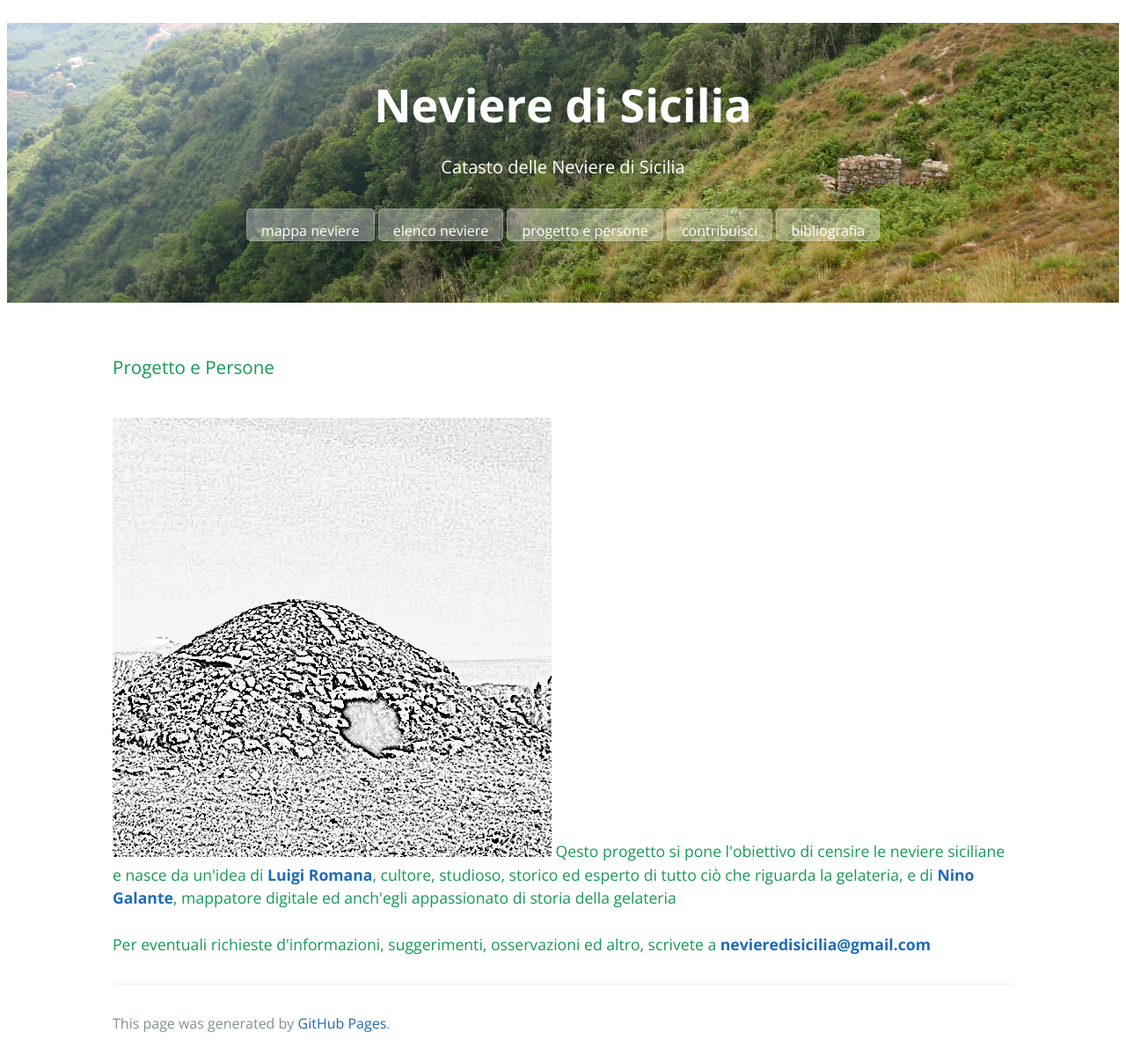
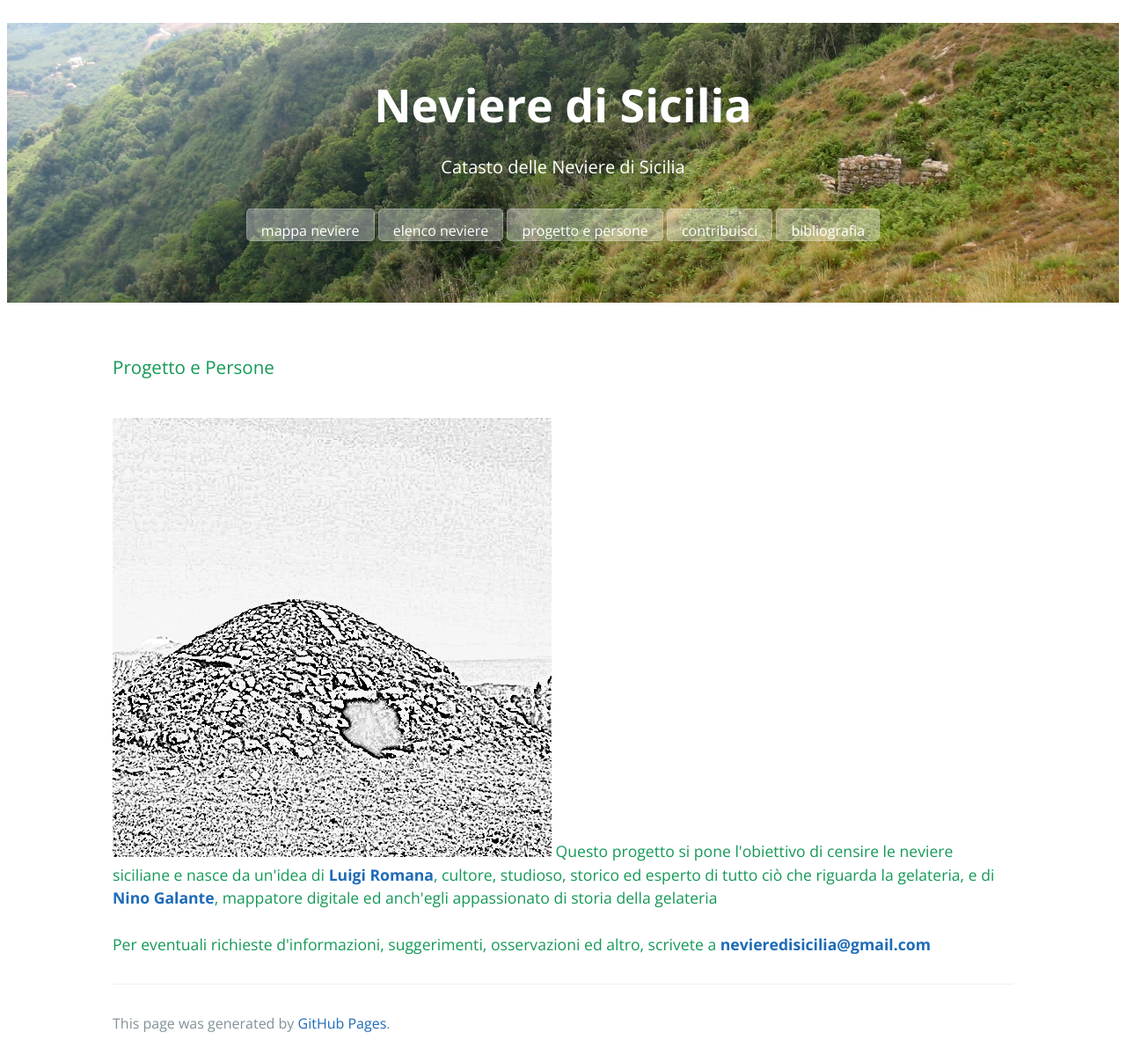
Before and after one commit to NeviereDiSicilia/nevieredisicilia.github.io, a Jekyll site: the page built from progetto.html, in a window 1280 px wide. Shown: the whole page at 88% size. Built offline with Jekyll 4.4.1, drawn with Linux system fonts in a browser that asks for light colours.

Commit message:
Update progetto.html

```diff
--- a/progetto.html
+++ b/progetto.html
@@ -5,5 +5,5 @@
 ---
 <h3>Progetto e Persone</h3><br/>
 
-<img src="images/logo_neviere_di sicilia_r.jpg" /> Qesto progetto si pone l'obiettivo di censire le neviere siciliane e nasce da un'idea di <a href="https://www.facebook.com/luigi.romana" target="_blank"><b>Luigi Romana</b></a>, cultore, studioso, storico ed esperto di tutto ciò che riguarda la gelateria, e di <a href="https://twitter.com/picomiles" target="_blank"><b>Nino Galante</b></a>, mappatore digitale ed anch'egli appassionato di storia della gelateria<br/><br/>
+<img src="images/logo_neviere_di sicilia_r.jpg" /> Questo progetto si pone l'obiettivo di censire le neviere siciliane e nasce da un'idea di <a href="https://www.facebook.com/luigi.romana" target="_blank"><b>Luigi Romana</b></a>, cultore, studioso, storico ed esperto di tutto ciò che riguarda la gelateria, e di <a href="https://twitter.com/picomiles" target="_blank"><b>Nino Galante</b></a>, mappatore digitale ed anch'egli appassionato di storia della gelateria<br/><br/>
 Per eventuali richieste d'informazioni, suggerimenti, osservazioni ed altro, scrivete a <a href="mailto:nevieredisicilia@gmail.com" target="_blank"><b>nevieredisicilia@gmail.com</b></a>
```
